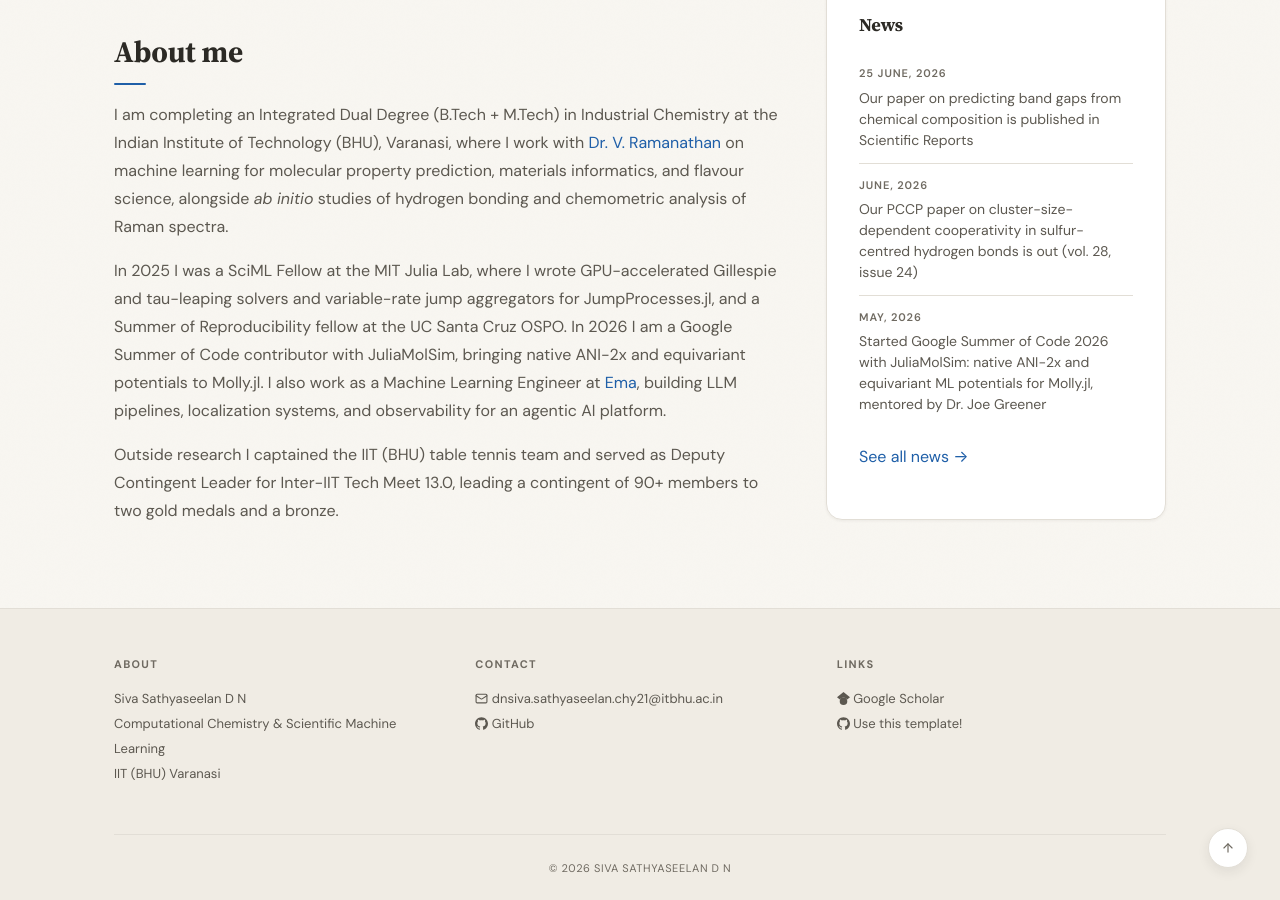
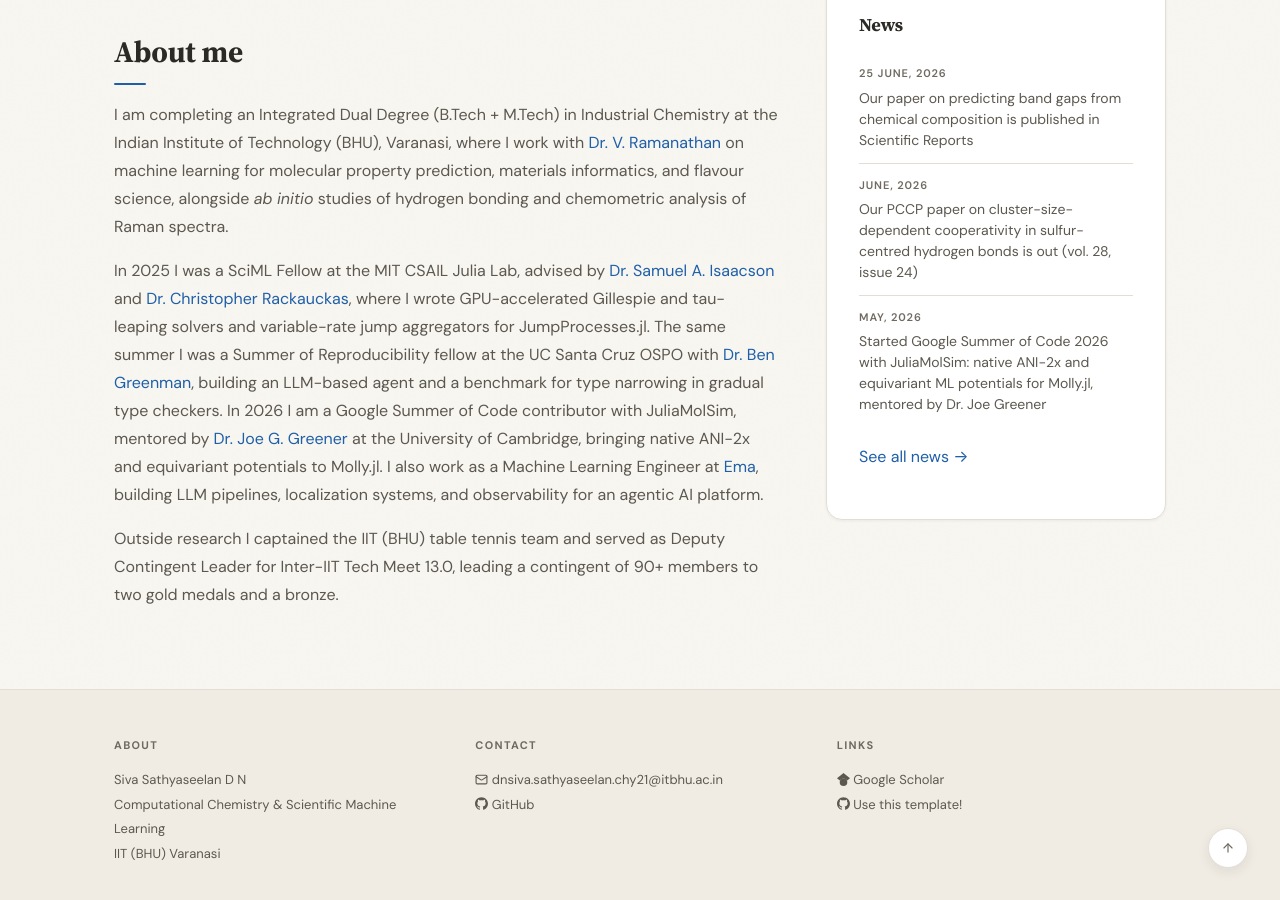
Before and after one commit to sivasathyaseeelan/sivasathyaseeelan.github.io, a Jekyll site: the page built from _pages/home.md, in a window 1280 px wide and 900 px high, scrolled down 642 px. Built offline with Jekyll 4.4.1, drawn with Linux system fonts in a browser that asks for light colours.

Commit message:
Name and link all research advisors in the About me section

```diff
--- a/_pages/home.md
+++ b/_pages/home.md
@@ -38,6 +38,6 @@ I work at the intersection of computational chemistry and scientific machine lea
 
 I am completing an Integrated Dual Degree (B.Tech + M.Tech) in Industrial Chemistry at the Indian Institute of Technology (BHU), Varanasi, where I work with [Dr. V. Ramanathan](https://scholar.google.com/citations?user=oLHHKoAAAAAJ) on machine learning for molecular property prediction, materials informatics, and flavour science, alongside *ab initio* studies of hydrogen bonding and chemometric analysis of Raman spectra.
 
-In 2025 I was a SciML Fellow at the MIT Julia Lab, where I wrote GPU-accelerated Gillespie and tau-leaping solvers and variable-rate jump aggregators for JumpProcesses.jl, and a Summer of Reproducibility fellow at the UC Santa Cruz OSPO. In 2026 I am a Google Summer of Code contributor with JuliaMolSim, bringing native ANI-2x and equivariant potentials to Molly.jl. I also work as a Machine Learning Engineer at [Ema](https://www.ema.co), building LLM pipelines, localization systems, and observability for an agentic AI platform.
+In 2025 I was a SciML Fellow at the MIT CSAIL Julia Lab, advised by [Dr. Samuel A. Isaacson](https://scholar.google.com/citations?user=Ap9PfVQAAAAJ) and [Dr. Christopher Rackauckas](https://scholar.google.com/citations?user=1kyW6dwAAAAJ), where I wrote GPU-accelerated Gillespie and tau-leaping solvers and variable-rate jump aggregators for JumpProcesses.jl. The same summer I was a Summer of Reproducibility fellow at the UC Santa Cruz OSPO with [Dr. Ben Greenman](https://scholar.google.com/citations?user=3A9hNTEAAAAJ), building an LLM-based agent and a benchmark for type narrowing in gradual type checkers. In 2026 I am a Google Summer of Code contributor with JuliaMolSim, mentored by [Dr. Joe G. Greener](https://scholar.google.com/citations?user=IG6H3tIAAAAJ) at the University of Cambridge, bringing native ANI-2x and equivariant potentials to Molly.jl. I also work as a Machine Learning Engineer at [Ema](https://www.ema.co), building LLM pipelines, localization systems, and observability for an agentic AI platform.
 
 Outside research I captained the IIT (BHU) table tennis team and served as Deputy Contingent Leader for Inter-IIT Tech Meet 13.0, leading a contingent of 90+ members to two gold medals and a bronze.
```
